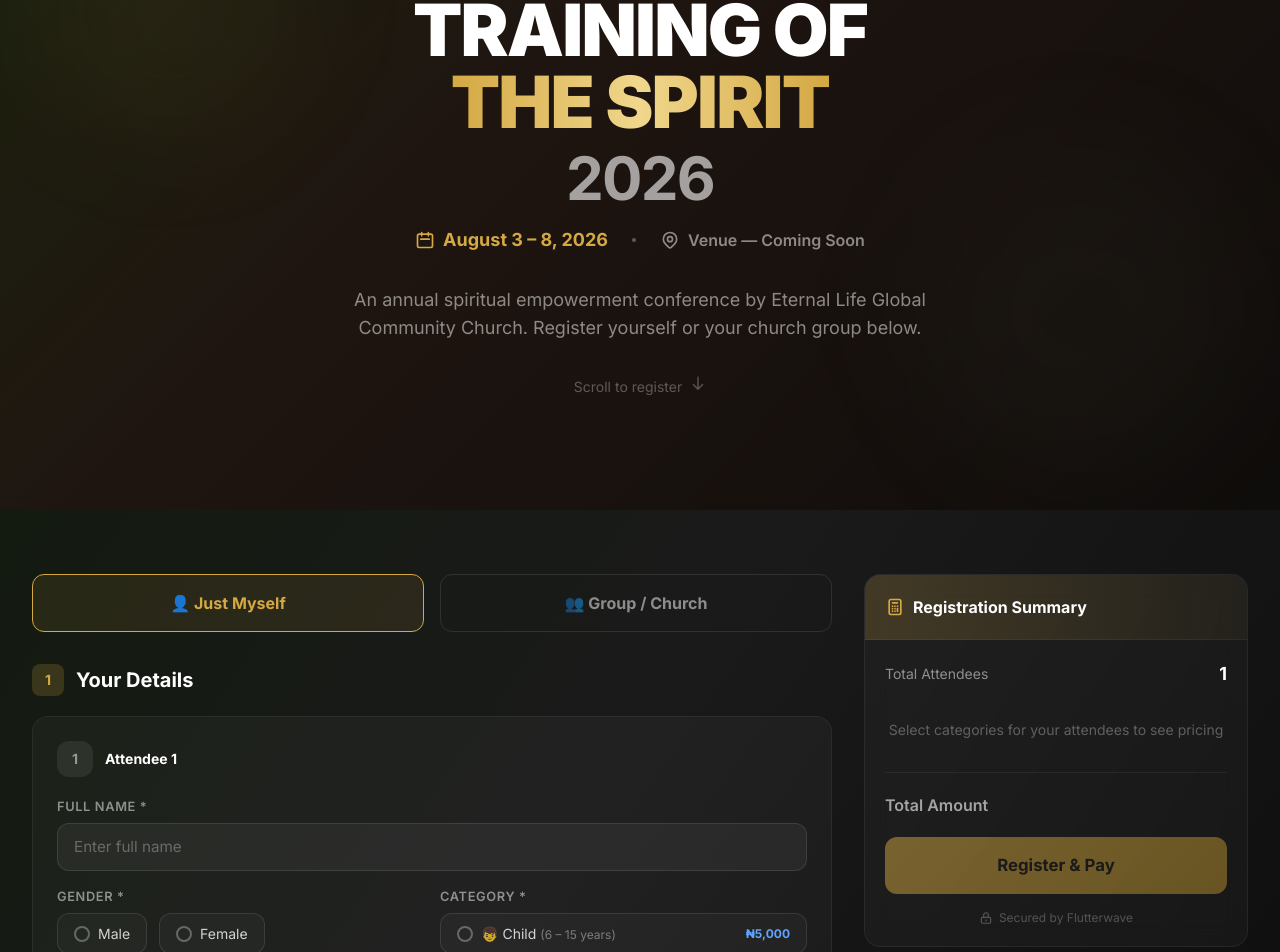
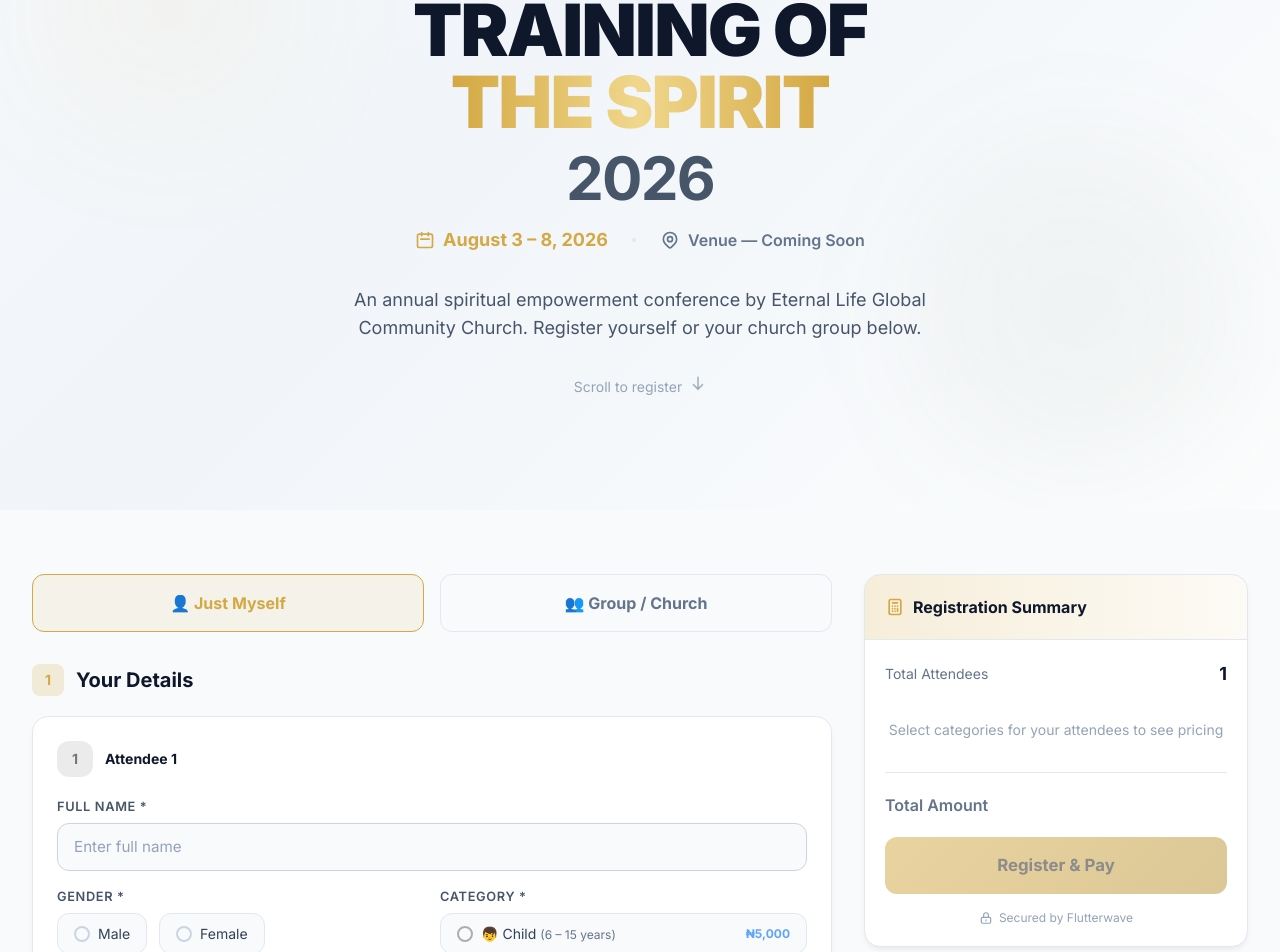
Before and after one commit to TriumphantSam/elgcc-website, a Next.js app: page /register/tos2026 in a window 1280 px wide. Shown: the part 202-1154 px from the top of the page. Built offline with nearby package versions, Linux system fonts and the light colour scheme.

Commit message:
tos 2026 bg change

```diff
--- a/app/register/tos2026/page.tsx
+++ b/app/register/tos2026/page.tsx
@@ -5,7 +5,7 @@ import RegistrationForm from '@/components/tos2026/RegistrationForm';
 
 export default function TOS2026Page() {
   return (
-    <div className="min-h-screen bg-gradient-to-br from-[#0F1A0A] via-[#1A1A1A] to-[#0A0A0A]">
+    <div className="min-h-screen bg-slate-50">
       <EventHero />
       <RegistrationForm />
       {/* Spacer for mobile bottom bar */}
--- a/app/register/tos2026/tos2026.css
+++ b/app/register/tos2026/tos2026.css
@@ -42,7 +42,7 @@
 }
 
 .tos-hero-bg {
-  background: linear-gradient(135deg, #0F1A0A 0%, #1A2A0F 30%, #1F1510 60%, #0A0A0A 100%);
+  background: linear-gradient(135deg, #FFFFFF 0%, #F8FAFC 30%, #F1F5F9 60%, #FFFFFF 100%);
   background-size: 200% 200%;
   animation: tos-bg-shift 15s ease infinite;
 }
@@ -56,23 +56,26 @@
 }
 
 .tos-card {
-  background: rgba(255, 255, 255, 0.03);
+  background: #FFFFFF;
   backdrop-filter: blur(12px);
-  border: 1px solid rgba(255, 255, 255, 0.06);
+  border: 1px solid #E2E8F0;
+  box-shadow: 0 4px 6px -1px rgba(0, 0, 0, 0.05), 0 2px 4px -1px rgba(0, 0, 0, 0.03);
   transition: all 0.3s ease;
 }
 
 .tos-card:hover {
-  background: rgba(255, 255, 255, 0.05);
-  border-color: rgba(212, 168, 67, 0.15);
+  background: #FFFFFF;
+  border-color: #D4A843;
+  box-shadow: 0 10px 15px -3px rgba(0, 0, 0, 0.1), 0 4px 6px -2px rgba(0, 0, 0, 0.05);
+  transform: translateY(-2px);
 }
 
 .tos-input {
-  background: rgba(255, 255, 255, 0.05);
-  border: 1px solid rgba(255, 255, 255, 0.1);
+  background: #F8FAFC;
+  border: 1px solid #CBD5E1;
   border-radius: 0.75rem;
   padding: 0.75rem 1rem;
-  color: white;
+  color: #0F172A;
   font-size: 0.95rem;
   width: 100%;
   transition: all 0.3s ease;
@@ -80,13 +83,13 @@
 }
 
 .tos-input:focus {
-  border-color: rgba(212, 168, 67, 0.5);
-  box-shadow: 0 0 0 3px rgba(212, 168, 67, 0.1);
-  background: rgba(255, 255, 255, 0.08);
+  border-color: #D4A843;
+  box-shadow: 0 0 0 3px rgba(212, 168, 67, 0.2);
+  background: #FFFFFF;
 }
 
 .tos-input::placeholder {
-  color: rgba(255, 255, 255, 0.3);
+  color: #94A3B8;
 }
 
 .tos-select {
@@ -98,8 +101,8 @@
 }
 
 .tos-select option {
-  background: #1A1A1A;
-  color: white;
+  background: #FFFFFF;
+  color: #0F172A;
 }
 
 .tos-radio-group {
@@ -114,16 +117,17 @@
   gap: 0.5rem;
   padding: 0.6rem 1rem;
   border-radius: 0.75rem;
-  border: 1px solid rgba(255, 255, 255, 0.1);
-  background: rgba(255, 255, 255, 0.03);
+  border: 1px solid #E2E8F0;
+  background: #F8FAFC;
   cursor: pointer;
   transition: all 0.3s ease;
   font-size: 0.9rem;
 }
 
 .tos-radio-option:hover {
-  border-color: rgba(212, 168, 67, 0.3);
-  background: rgba(255, 255, 255, 0.06);
+  border-color: #D4A843;
+  background: #FFFFFF;
+  box-shadow: 0 4px 6px -1px rgba(0, 0, 0, 0.05);
 }
 
 .tos-radio-option.selected {
@@ -134,8 +138,8 @@
 .tos-category-card {
   padding: 1rem;
   border-radius: 0.75rem;
-  border: 2px solid rgba(255, 255, 255, 0.08);
-  background: rgba(255, 255, 255, 0.03);
+  border: 2px solid #E2E8F0;
+  background: #F8FAFC;
   cursor: pointer;
   transition: all 0.3s ease;
   text-align: center;
@@ -143,12 +147,16 @@
 
 .tos-category-card:hover {
   transform: translateY(-2px);
-  box-shadow: 0 8px 25px rgba(0, 0, 0, 0.3);
+  box-shadow: 0 8px 25px rgba(0, 0, 0, 0.1);
+  border-color: #D4A843;
+  background: #FFFFFF;
 }
 
 .tos-category-card.selected {
   transform: translateY(-2px);
-  box-shadow: 0 8px 25px rgba(0, 0, 0, 0.3);
+  box-shadow: 0 8px 25px rgba(0, 0, 0, 0.1);
+  border-color: #D4A843;
+  background: rgba(212, 168, 67, 0.05);
 }
 
 .tos-btn-primary {
@@ -186,9 +194,9 @@
 }
 
 .tos-btn-secondary {
-  background: rgba(255, 255, 255, 0.05);
-  border: 1.5px dashed rgba(255, 255, 255, 0.2);
-  color: rgba(255, 255, 255, 0.7);
+  background: #FFFFFF;
+  border: 1.5px dashed #CBD5E1;
+  color: #475569;
   font-weight: 600;
   padding: 0.85rem 1.5rem;
   border-radius: 0.75rem;
@@ -203,8 +211,8 @@
 }
 
 .tos-btn-secondary:hover {
-  background: rgba(255, 255, 255, 0.08);
-  border-color: rgba(212, 168, 67, 0.4);
+  background: #F8FAFC;
+  border-color: #D4A843;
   color: #D4A843;
 }
 
@@ -241,7 +249,7 @@
   display: block;
   font-size: 0.8rem;
   font-weight: 600;
-  color: rgba(255, 255, 255, 0.5);
+  color: #475569;
   text-transform: uppercase;
   letter-spacing: 0.05em;
   margin-bottom: 0.4rem;
@@ -265,11 +273,11 @@
 }
 
 .tos-scrollbar::-webkit-scrollbar-track {
-  background: rgba(255, 255, 255, 0.03);
+  background: #F1F5F9;
 }
 
 .tos-scrollbar::-webkit-scrollbar-thumb {
-  background: rgba(212, 168, 67, 0.3);
+  background: #CBD5E1;
   border-radius: 3px;
 }
 
@@ -281,9 +289,9 @@
     left: 0;
     right: 0;
     z-index: 40;
-    background: rgba(26, 26, 26, 0.95);
+    background: rgba(255, 255, 255, 0.95);
     backdrop-filter: blur(12px);
-    border-top: 1px solid rgba(212, 168, 67, 0.2);
+    border-top: 1px solid #E2E8F0;
     padding: 1rem;
   }
 }
--- a/components/tos2026/AttendeeCard.tsx
+++ b/components/tos2026/AttendeeCard.tsx
@@ -36,14 +36,14 @@ export default function AttendeeCard({
             style={{
               background: selectedCat
                 ? `${selectedCat.color}20`
-                : 'rgba(255,255,255,0.08)',
-              color: selectedCat ? selectedCat.color : 'rgba(255,255,255,0.5)',
+                : 'rgba(0,0,0,0.08)',
+              color: selectedCat ? selectedCat.color : 'rgba(0,0,0,0.5)',
             }}
           >
             {index + 1}
           </div>
           <div>
-            <h3 className="font-bold text-white text-sm">
+            <h3 className="font-bold text-slate-900 text-sm">
               {attendee.fullName || `Attendee ${index + 1}`}
             </h3>
             {selectedCat && (
@@ -60,7 +60,7 @@ export default function AttendeeCard({
           <button
             type="button"
             onClick={onRemove}
-            className="text-white/30 hover:text-red-400 transition-colors p-1.5 rounded-lg hover:bg-red-400/10"
+            className="text-slate-400 hover:text-red-500 transition-colors p-1.5 rounded-lg hover:bg-red-50"
             title="Remove attendee"
           >
             <svg className="w-5 h-5" fill="none" stroke="currentColor" viewBox="0 0 24 24">
@@ -106,14 +106,14 @@ export default function AttendeeCard({
                   className={`w-4 h-4 rounded-full border-2 flex items-center justify-center transition-all ${
                     attendee.gender === g
                       ? 'border-[#D4A843] bg-[#D4A843]'
-                      : 'border-white/30'
+                      : 'border-slate-300'
                   }`}
                 >
                   {attendee.gender === g && (
                     <div className="w-1.5 h-1.5 rounded-full bg-[#1A1A1A]" />
                   )}
                 </div>
-                <span className="text-white/80 text-sm">{g}</span>
+                <span className="text-slate-700 text-sm">{g}</span>
               </label>
             ))}
           </div>
@@ -149,7 +149,7 @@ export default function AttendeeCard({
                   style={
                     attendee.category === cat.id
                       ? { borderColor: cat.color, backgroundColor: cat.color }
-                      : { borderColor: 'rgba(255,255,255,0.3)' }
+                      : { borderColor: 'rgba(0,0,0,0.3)' }
                   }
                 >
                   {attendee.category === cat.id && (
@@ -157,9 +157,9 @@ export default function AttendeeCard({
                   )}
                 </div>
                 <div className="flex-1 flex items-center justify-between">
-                  <span className="text-white/80 text-sm">
+                  <span className="text-slate-700 text-sm">
                     {cat.icon} {cat.label}
-                    <span className="text-white/40 text-xs ml-1">({cat.ageRange})</span>
+                    <span className="text-slate-500 text-xs ml-1">({cat.ageRange})</span>
                   </span>
                   <span
                     className="font-bold text-xs"
@@ -235,7 +235,7 @@ export default function AttendeeCard({
         <div className="md:col-span-2">
           <label className="tos-label">
             Medical Conditions{' '}
-            <span className="text-white/30 normal-case">(Peptic ulcer, Sickle cell, Asthma, Diabetes, Seizure, etc.)</span>
+            <span className="text-slate-400 normal-case">(Peptic ulcer, Sickle cell, Asthma, Diabetes, Seizure, etc.)</span>
           </label>
           <input
             type="text"
--- a/components/tos2026/EventHero.tsx
+++ b/components/tos2026/EventHero.tsx
@@ -18,13 +18,13 @@ export default function EventHero() {
 
         {/* Event name */}
         <h1 className="text-4xl md:text-6xl lg:text-7xl font-black tracking-tight mb-4 tos-fade-in">
-          <span className="text-white">TRAINING OF</span>
+          <span className="text-slate-900">TRAINING OF</span>
           <br />
           <span className="bg-gradient-to-r from-[#D4A843] via-[#F0D78C] to-[#D4A843] bg-clip-text text-transparent">
             THE SPIRIT
           </span>
           <br />
-          <span className="text-white/60 text-3xl md:text-5xl lg:text-6xl font-bold">
+          <span className="text-slate-600 text-3xl md:text-5xl lg:text-6xl font-bold">
             2026
           </span>
         </h1>
@@ -37,8 +37,8 @@ export default function EventHero() {
             </svg>
             <span className="font-bold text-lg">August 3 – 8, 2026</span>
           </div>
-          <div className="hidden sm:block w-1 h-1 rounded-full bg-white/30" />
-          <div className="flex items-center gap-2 text-white/50">
+          <div className="hidden sm:block w-1 h-1 rounded-full bg-slate-200" />
+          <div className="flex items-center gap-2 text-slate-500">
             <svg className="w-5 h-5" fill="none" stroke="currentColor" viewBox="0 0 24 24">
               <path strokeLinecap="round" strokeLinejoin="round" strokeWidth={2} d="M17.657 16.657L13.414 20.9a1.998 1.998 0 01-2.827 0l-4.244-4.243a8 8 0 1111.314 0z" />
               <path strokeLinecap="round" strokeLinejoin="round" strokeWidth={2} d="M15 11a3 3 0 11-6 0 3 3 0 016 0z" />
@@ -48,14 +48,14 @@ export default function EventHero() {
         </div>
 
         {/* Description */}
-        <p className="text-white/50 max-w-2xl mx-auto text-base md:text-lg leading-relaxed mb-8 tos-fade-in" style={{ animationDelay: '0.3s' }}>
+        <p className="text-slate-600 max-w-2xl mx-auto text-base md:text-lg leading-relaxed mb-8 tos-fade-in" style={{ animationDelay: '0.3s' }}>
           An annual spiritual empowerment conference by Eternal Life Global Community Church.
           Register yourself or your church group below.
         </p>
 
         {/* Scroll indicator */}
         <div className="tos-fade-in" style={{ animationDelay: '0.5s' }}>
-          <div className="inline-flex items-center gap-2 text-white/30 text-sm">
+          <div className="inline-flex items-center gap-2 text-slate-400 text-sm">
             <span>Scroll to register</span>
             <svg className="w-4 h-4 animate-bounce" fill="none" stroke="currentColor" viewBox="0 0 24 24">
               <path strokeLinecap="round" strokeLinejoin="round" strokeWidth={2} d="M19 14l-7 7m0 0l-7-7m7 7V3" />
--- a/components/tos2026/PriceSummary.tsx
+++ b/components/tos2026/PriceSummary.tsx
@@ -21,8 +21,8 @@ export default function PriceSummary({
     <div className="tos-summary-sticky">
       <div className="tos-card rounded-2xl overflow-hidden">
         {/* Header */}
-        <div className="bg-gradient-to-r from-[#D4A843]/20 to-[#D4A843]/5 p-5 border-b border-white/5">
-          <h3 className="font-bold text-white flex items-center gap-2">
+        <div className="bg-gradient-to-r from-[#D4A843]/20 to-[#D4A843]/5 p-5 border-b border-slate-200">
+          <h3 className="font-bold text-slate-900 flex items-center gap-2">
             <svg className="w-5 h-5 text-[#D4A843]" fill="none" stroke="currentColor" viewBox="0 0 24 24">
               <path strokeLinecap="round" strokeLinejoin="round" strokeWidth={2} d="M9 7h6m0 10v-3m-3 3h.01M9 17h.01M9 14h.01M12 14h.01M15 11h.01M12 11h.01M9 11h.01M7 21h10a2 2 0 002-2V5a2 2 0 00-2-2H7a2 2 0 00-2 2v14a2 2 0 002 2z" />
             </svg>
@@ -34,14 +34,14 @@ export default function PriceSummary({
         <div className="p-5 space-y-4">
           {/* Attendee count */}
           <div className="flex items-center justify-between text-sm">
-            <span className="text-white/50">Total Attendees</span>
-            <span className="text-white font-bold text-lg">{attendees.length}</span>
+            <span className="text-slate-500">Total Attendees</span>
+            <span className="text-slate-900 font-bold text-lg">{attendees.length}</span>
           </div>
 
           {/* Breakdown */}
           {breakdown.length > 0 ? (
             <div className="space-y-3">
-              <div className="w-full h-px bg-white/5" />
+              <div className="w-full h-px bg-slate-200" />
               {breakdown.map((item) => (
                 <div key={item.category.id} className="tos-price-update">
                   <div className="flex items-center justify-between">
@@ -50,15 +50,15 @@ export default function PriceSummary({
                         className="w-2.5 h-2.5 rounded-full"
                         style={{ backgroundColor: item.category.color }}
                       />
-                      <span className="text-white/70 text-sm">
+                      <span className="text-slate-700 text-sm">
                         {item.count}× {item.category.label}
                       </span>
                     </div>
-                    <span className="text-white font-semibold text-sm">
+                    <span className="text-slate-900 font-semibold text-sm">
                       {formatPrice(item.subtotal)}
                     </span>
                   </div>
-                  <div className="ml-5 text-white/30 text-xs">
+                  <div className="ml-5 text-slate-400 text-xs">
                     @ {formatPrice(item.category.price)} each
                   </div>
                 </div>
@@ -66,16 +66,16 @@ export default function PriceSummary({
             </div>
           ) : (
             <div className="text-center py-4">
-              <p className="text-white/30 text-sm">
+              <p className="text-slate-400 text-sm">
                 Select categories for your attendees to see pricing
               </p>
             </div>
           )}
 
           {/* Total */}
-          <div className="w-full h-px bg-white/5" />
+          <div className="w-full h-px bg-slate-200" />
           <div className="flex items-center justify-between">
-            <span className="text-white/60 font-semibold">Total Amount</span>
+            <span className="text-slate-500 font-semibold">Total Amount</span>
             <span className="text-2xl font-black text-[#D4A843] tos-price-update">
               {formatPrice(total)}
             </span>
@@ -104,7 +104,7 @@ export default function PriceSummary({
           </button>
 
           {/* Security note */}
-          <div className="flex items-center justify-center gap-1.5 text-white/25 text-xs">
+          <div className="flex items-center justify-center gap-1.5 text-slate-400 text-xs">
             <svg className="w-3.5 h-3.5" fill="none" stroke="currentColor" viewBox="0 0 24 24">
               <path strokeLinecap="round" strokeLinejoin="round" strokeWidth={2} d="M12 15v2m-6 4h12a2 2 0 002-2v-6a2 2 0 00-2-2H6a2 2 0 00-2 2v6a2 2 0 002 2zm10-10V7a4 4 0 00-8 0v4h8z" />
             </svg>
@@ -115,7 +115,7 @@ export default function PriceSummary({
 
       {/* Special registration note */}
       <div className="mt-4 tos-card rounded-xl p-4">
-        <p className="text-white/40 text-xs leading-relaxed">
+        <p className="text-slate-500 text-xs leading-relaxed">
           <span className="text-[#D4A843] font-semibold">Special / Discounted Registration?</span>
           <br />
           If you have a special arrangement or referral code, please{' '}
--- a/components/tos2026/RegistrationForm.tsx
+++ b/components/tos2026/RegistrationForm.tsx
@@ -181,41 +181,41 @@ export default function RegistrationForm() {
       <div className="container-custom py-16 max-w-2xl mx-auto">
         <div className="tos-card rounded-2xl p-8 md:p-12 text-center tos-fade-in">
           <div className="text-6xl mb-6">✅</div>
-          <h2 className="text-3xl font-black text-white mb-3">
+          <h2 className="text-3xl font-black text-slate-900 mb-3">
             Registration Successful!
           </h2>
-          <p className="text-white/50 mb-6">
+          <p className="text-slate-500 mb-6">
             Your registration has been recorded. Once Flutterwave is integrated,
             payment will be processed automatically.
           </p>
-          <div className="bg-white/5 rounded-xl p-5 mb-6 text-left space-y-3">
+          <div className="bg-slate-50 rounded-xl p-5 mb-6 text-left space-y-3">
             <div className="flex justify-between">
-              <span className="text-white/50 text-sm">Registration ID</span>
+              <span className="text-slate-500 text-sm">Registration ID</span>
               <span className="text-[#D4A843] font-mono font-bold text-sm">
                 {registrationData.registrationId}
               </span>
             </div>
             <div className="flex justify-between">
-              <span className="text-white/50 text-sm">Coordinator</span>
-              <span className="text-white font-semibold text-sm">{coordinator.fullName}</span>
+              <span className="text-slate-500 text-sm">Coordinator</span>
+              <span className="text-slate-900 font-semibold text-sm">{coordinator.fullName}</span>
             </div>
             <div className="flex justify-between">
-              <span className="text-white/50 text-sm">Church</span>
-              <span className="text-white font-semibold text-sm">{coordinator.churchName}</span>
+              <span className="text-slate-500 text-sm">Church</span>
+              <span className="text-slate-900 font-semibold text-sm">{coordinator.churchName}</span>
             </div>
             <div className="flex justify-between">
-              <span className="text-white/50 text-sm">Attendees</span>
-              <span className="text-white font-semibold text-sm">{attendees.length}</span>
+              <span className="text-slate-500 text-sm">Attendees</span>
+              <span className="text-slate-900 font-semibold text-sm">{attendees.length}</span>
             </div>
-            <div className="w-full h-px bg-white/10" />
+            <div className="w-full h-px bg-slate-200" />
             <div className="flex justify-between">
-              <span className="text-white/50 text-sm">Total Amount</span>
+              <span className="text-slate-500 text-sm">Total Amount</span>
               <span className="text-[#D4A843] font-black text-lg">
                 {formatPrice(registrationData.total)}
               </span>
             </div>
           </div>
-          <p className="text-white/30 text-xs mb-6">
+          <p className="text-slate-400 text-xs mb-6">
             A confirmation email will be sent to {coordinator.emailAddress} once
             payment is confirmed.
           </p>
@@ -253,7 +253,7 @@ export default function RegistrationForm() {
               }}
               className={`flex-1 py-4 px-2 rounded-xl border text-sm md:text-base font-bold transition-all ${registrationType === 'individual'
                   ? 'border-[#D4A843] bg-[#D4A843]/10 text-[#D4A843]'
-                  : 'border-white/10 text-white/50 hover:bg-white/5'
+                  : 'border-slate-200 text-slate-500 hover:bg-slate-50'
                 }`}
             >
               👤 Just Myself
@@ -263,7 +263,7 @@ export default function RegistrationForm() {
               onClick={() => setRegistrationType('group')}
               className={`flex-1 py-4 px-2 rounded-xl border text-sm md:text-base font-bold transition-all ${registrationType === 'group'
                   ? 'border-[#D4A843] bg-[#D4A843]/10 text-[#D4A843]'
-                  : 'border-white/10 text-white/50 hover:bg-white/5'
+                  : 'border-slate-200 text-slate-500 hover:bg-slate-50'
                 }`}
             >
               👥 Group / Church
@@ -277,12 +277,12 @@ export default function RegistrationForm() {
                 <div className="w-8 h-8 rounded-lg bg-[#D4A843]/20 flex items-center justify-center">
                   <span className="text-[#D4A843] font-bold text-sm">1</span>
                 </div>
-                <h2 className="text-xl font-bold text-white">
+                <h2 className="text-xl font-bold text-slate-900">
                   Your Information
                 </h2>
               </div>
               <div className="tos-card rounded-2xl p-5 md:p-6">
-                <p className="text-white/40 text-sm mb-5">
+                <p className="text-slate-500 text-sm mb-5">
                   This is the contact person coordinating this registration.
                 </p>
                 <div className="grid grid-cols-1 md:grid-cols-2 gap-4">
@@ -344,10 +344,10 @@ export default function RegistrationForm() {
                     {registrationType === 'group' ? '2' : '1'}
                   </span>
                 </div>
-                <h2 className="text-xl font-bold text-white">
+                <h2 className="text-xl font-bold text-slate-900">
                   {registrationType === 'group' ? 'Attendees' : 'Your Details'}
                   {registrationType === 'group' && (
-                    <span className="text-white/30 font-normal text-base ml-2">
+                    <span className="text-slate-400 font-normal text-base ml-2">
                       ({attendees.length})
                     </span>
                   )}
@@ -386,14 +386,14 @@ export default function RegistrationForm() {
 
           {/* Special Registration Section */}
           <section id="special-registration">
-            <div className="tos-card rounded-2xl p-5 md:p-6 border-dashed border-white/10">
+            <div className="tos-card rounded-2xl p-5 md:p-6 border-dashed border-slate-200">
               <div className="flex items-start gap-4">
                 <div className="text-3xl">🎟️</div>
                 <div>
-                  <h3 className="font-bold text-white mb-1">
+                  <h3 className="font-bold text-slate-900 mb-1">
                     Special / Discounted Registration
                   </h3>
-                  <p className="text-white/40 text-sm mb-3">
+                  <p className="text-slate-500 text-sm mb-3">
                     If you have a special arrangement, referral, or have been
                     approved for special registration, please use the
                     special registration form below with your proof of payment.
@@ -429,7 +429,7 @@ export default function RegistrationForm() {
       <div className="tos-mobile-bottom-bar lg:hidden">
         <div className="flex items-center justify-between mb-2">
           <div>
-            <span className="text-white/50 text-xs">{attendees.length} attendee{attendees.length !== 1 ? 's' : ''}</span>
+            <span className="text-slate-500 text-xs">{attendees.length} attendee{attendees.length !== 1 ? 's' : ''}</span>
             <div className="text-[#D4A843] font-black text-xl">{formatPrice(total)}</div>
           </div>
           <button
```
